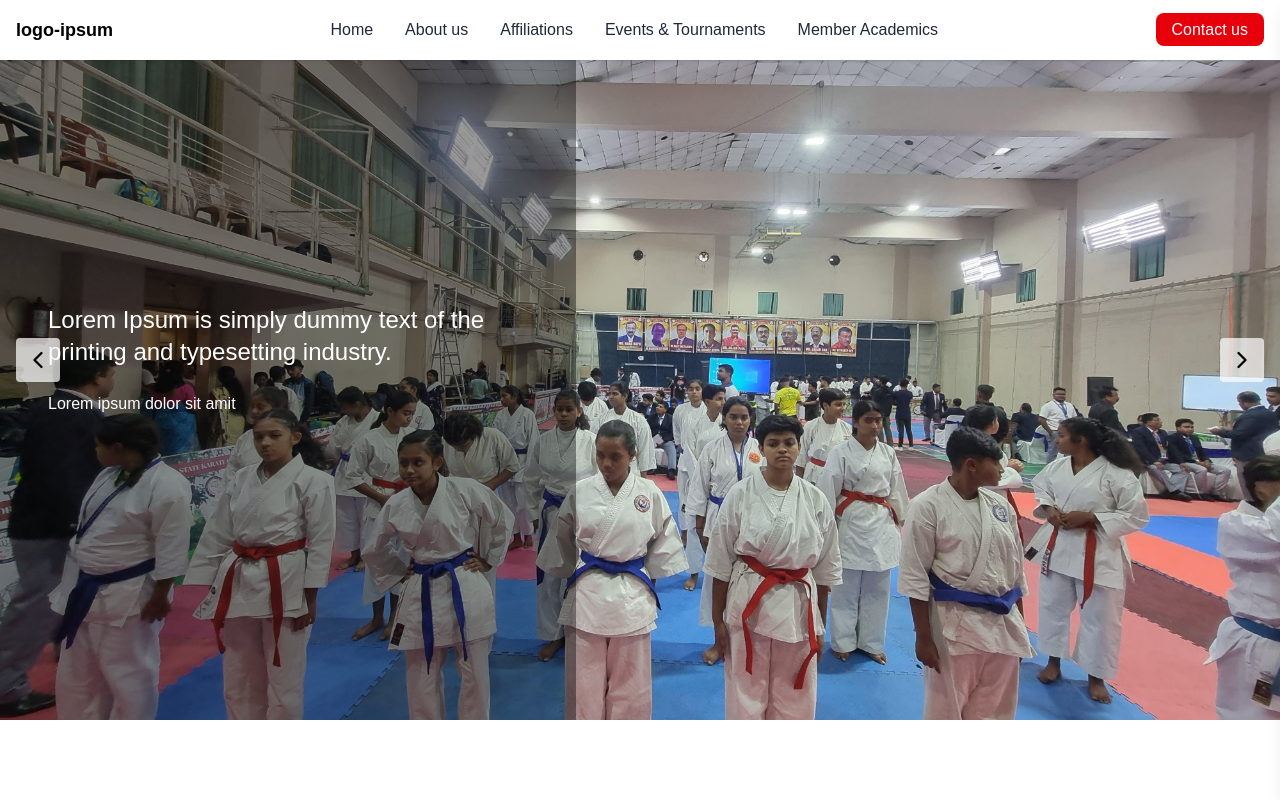
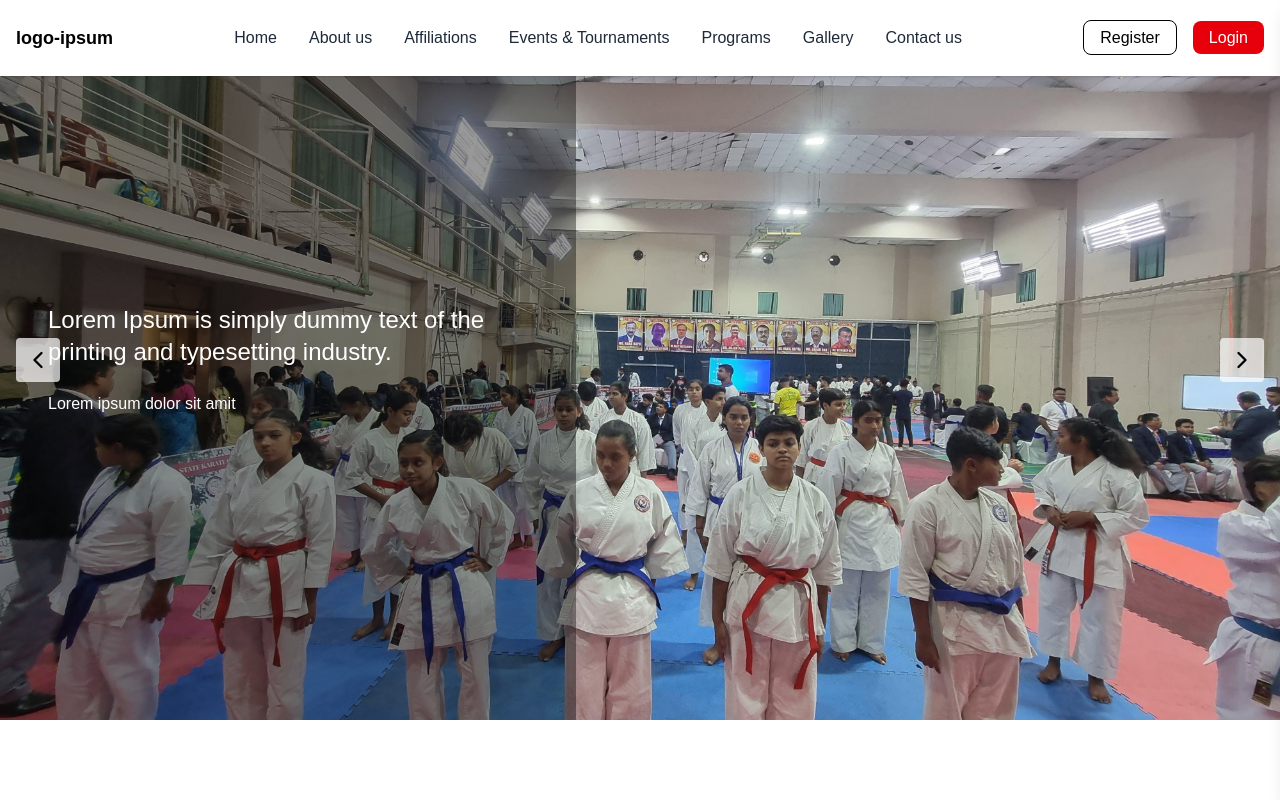
Before and after one commit to Soumya1432/karate-website, a Next.js app: page / in a window 1280 px wide. Shown: the top 800 px of the page. Built offline with nearby package versions, Linux system fonts and the light colour scheme.

Commit message:
update for common button Ui

```diff
--- a/package.json
+++ b/package.json
@@ -9,6 +9,7 @@
     "lint": "next lint"
   },
   "dependencies": {
+    "clsx": "^2.1.1",
     "next": "15.4.6",
     "react": "19.1.0",
     "react-dom": "19.1.0",
--- a/src/app/layout.tsx
+++ b/src/app/layout.tsx
@@ -1,7 +1,13 @@
 import type { Metadata } from "next";
-import { Geist, Geist_Mono } from "next/font/google";
+import { Geist, Geist_Mono, Montserrat } from "next/font/google";
 import "./globals.css";
 import "./responsive.css"
+
+const montserrate = Montserrat({
+  variable:"--font-montserrate",
+  subsets:["latin"]
+})
+
 const geistSans = Geist({
   variable: "--font-geist-sans",
   subsets: ["latin"],
@@ -25,7 +31,7 @@ export default function RootLayout({
   return (
     <html lang="en">
       <body
-        className={`${geistSans.variable} ${geistMono.variable} antialiased`}
+        className={`${montserrate.variable}  antialiased`}
       >
         {children}
       </body>
--- a/src/app/responsive.css
+++ b/src/app/responsive.css
@@ -1,4 +1,3 @@
-
 /*  homeageabout section start*/
 
 @media(max-width:1024px) {}
@@ -44,14 +43,14 @@
         font-weight: 300;
         font-size: 14px;
         line-height: 24px;
-        color: #656565;
+        color: #000;
     }
 
     .more-info-btn {
         padding: 8px 36px;
-        background-color: #fff;
+        background-color: #BE3030;
         border: 1px solid #ccc;
-        color: var(--textLight);
+        color: white;
         border-radius: 10px;
         font-weight: 400;
         cursor: pointer;
@@ -125,9 +124,9 @@
 
     .more-info-btn {
         padding: 8px 36px;
-        background-color: #fff;
+        background-color: #BE3030;
         border: 1px solid #ccc;
-        color: var(--textLight);
+        color: white;
         border-radius: 10px;
         font-weight: 400;
         cursor: pointer;
--- a/src/components/home/AboutusSection.tsx
+++ b/src/components/home/AboutusSection.tsx
@@ -29,7 +29,7 @@ const AboutusSection = () => {
                 {/* Right Section */}
                 <div className="homepage-about-right-section">
                     <Image
-                        src="/images/slide1.jpg"
+                        src="/images/homeAbout.jpg"
                         alt="image-01"
                         width={800}
                         height={800}
--- a/src/components/layout/Header.tsx
+++ b/src/components/layout/Header.tsx
@@ -13,12 +13,14 @@ export default function Header() {
     { label: "About us", href: "#about" },
     { label: "Affiliations", href: "#affiliations" },
     { label: "Events & Tournaments", href: "#events" },
-    { label: "Member Academics", href: "#academics" },
+    { label: "Programs", href: "#academics" },
+    { label: "Gallery", href: "#gallery" },
+    { label: "Contact us", href: "#contact-us" },
   ];
 
   return (
     <nav className="w-full fixed top-0 left-0 z-50 bg-white shadow">
-      <div className="max-w-7xl mx-auto flex items-center justify-between p-4">
+      <div className="max-w-7xl mx-auto flex items-center justify-between lg:px-4 lg:py-6 px-4 py-4">
 
         {/* Logo */}
         <div className="flex items-center gap-2">
@@ -38,12 +40,18 @@ export default function Header() {
         </ul>
 
         {/* Contact Button */}
-        <div className="hidden md:block">
+        <div className="hidden md:block ">
+            <Link
+            href="#contact"
+            className=" text-black border px-4 py-2 rounded-lg hover:bg-gray-100 transition"
+          >
+            Register
+          </Link>
           <Link
             href="#contact"
-            className="bg-red-600 text-white px-4 py-2 rounded-lg hover:bg-red-700 transition"
+            className="bg-red-600 text-white px-4 py-2 rounded-lg ml-4 hover:bg-red-700 transition"
           >
-            Contact us
+            Login
           </Link>
         </div>
 
@@ -82,13 +90,20 @@ export default function Header() {
               </a>
             </li>
           ))}
-          <li>
+          <li className="flex flex-col gap-4">
             <Link
               href="#contact"
               className="bg-red-600 text-white px-4 py-2 rounded-lg block text-center hover:bg-red-700 transition"
               onClick={toggleMenu}
             >
-              Contact us
+              Login
+            </Link>
+             <Link
+              href="#contact"
+              className="bg-red-600 text-white px-4 py-2 rounded-lg block text-center hover:bg-red-700 transition"
+              onClick={toggleMenu}
+            >
+              Register
             </Link>
           </li>
         </ul>
--- /dev/null
+++ b/src/components/ui/Button.tsx
@@ -0,0 +1,59 @@
+// components/ui/Button.tsx
+import React from "react";
+import clsx from "clsx";
+
+type ButtonProps = {
+  text: string;
+  variant?: "primary" | "secondary" | "danger" | "outline";
+  size?: "sm" | "md" | "lg";
+  color?: string; // custom override (e.g. hex or Tailwind class)
+  padding?: string; // override padding (e.g. "px-6 py-3")
+  className?: string;
+  onClick?: () => void;
+  type?: "button" | "submit" | "reset";
+};
+
+const Button: React.FC<ButtonProps> = ({
+  text,
+  variant = "primary",
+  size = "md",
+  color,
+  padding,
+  className,
+  onClick,
+  type = "button",
+}) => {
+  const baseStyles =
+    "rounded-2xl font-semibold transition duration-300 ease-in-out focus:outline-none focus:ring-2 focus:ring-offset-2";
+
+  const variantStyles: Record<typeof variant, string> = {
+    primary: "bg-blue-600 text-white hover:bg-blue-700 focus:ring-blue-500",
+    secondary: "bg-gray-200 text-gray-800 hover:bg-gray-300 focus:ring-gray-400",
+    danger: "bg-red-600 text-white hover:bg-red-700 focus:ring-red-500",
+    outline:
+      "border border-gray-400 text-gray-700 hover:bg-gray-100 focus:ring-gray-400",
+  };
+
+  const sizeStyles: Record<typeof size, string> = {
+    sm: "text-sm px-3 py-1.5",
+    md: "text-base px-4 py-2",
+    lg: "text-lg px-6 py-3",
+  };
+
+  return (
+    <button
+      type={type}
+      onClick={onClick}
+      className={clsx(
+        baseStyles,
+        color ? color : variantStyles[variant],
+        padding ? padding : sizeStyles[size],
+        className
+      )}
+    >
+      {text}
+    </button>
+  );
+};
+
+export default Button;
```
Also changed, not shown: public/images/homeAbout.jpg (added), 1 other file (tests, documents, lock files or other folders).
